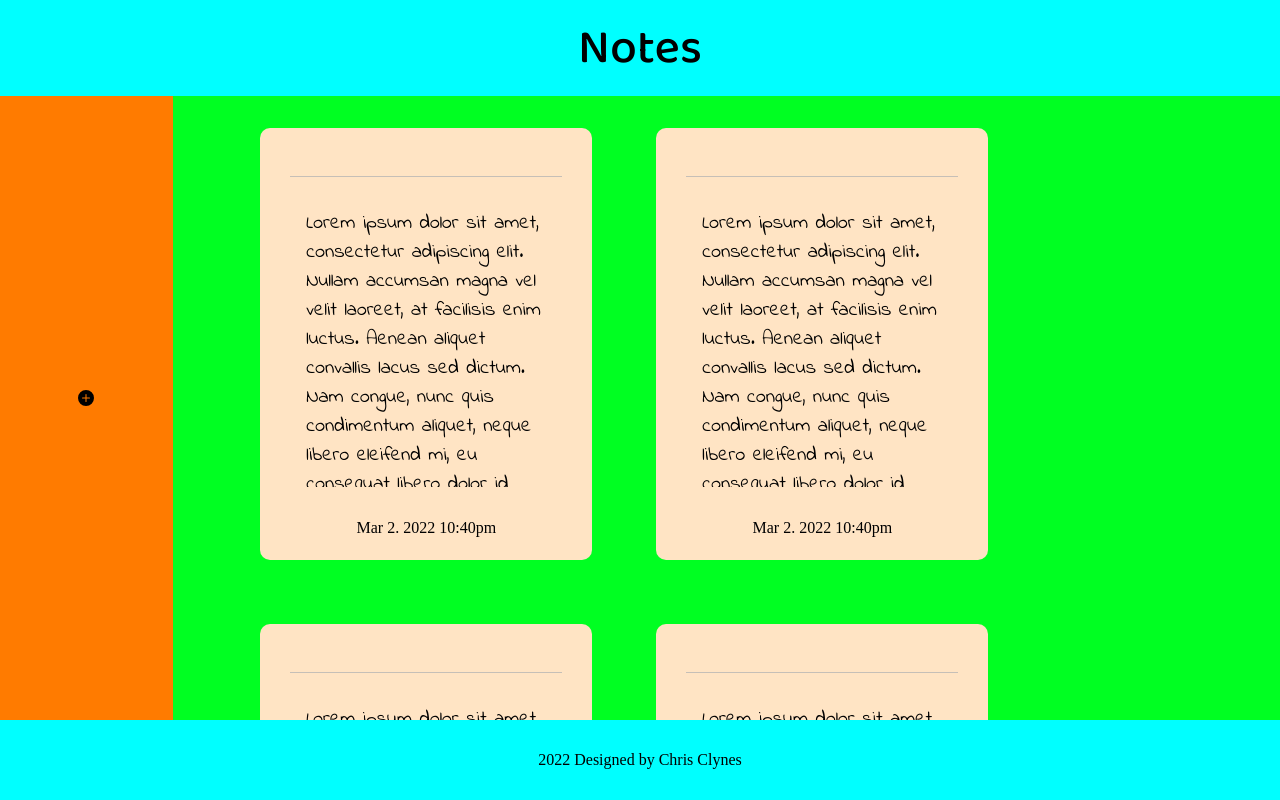
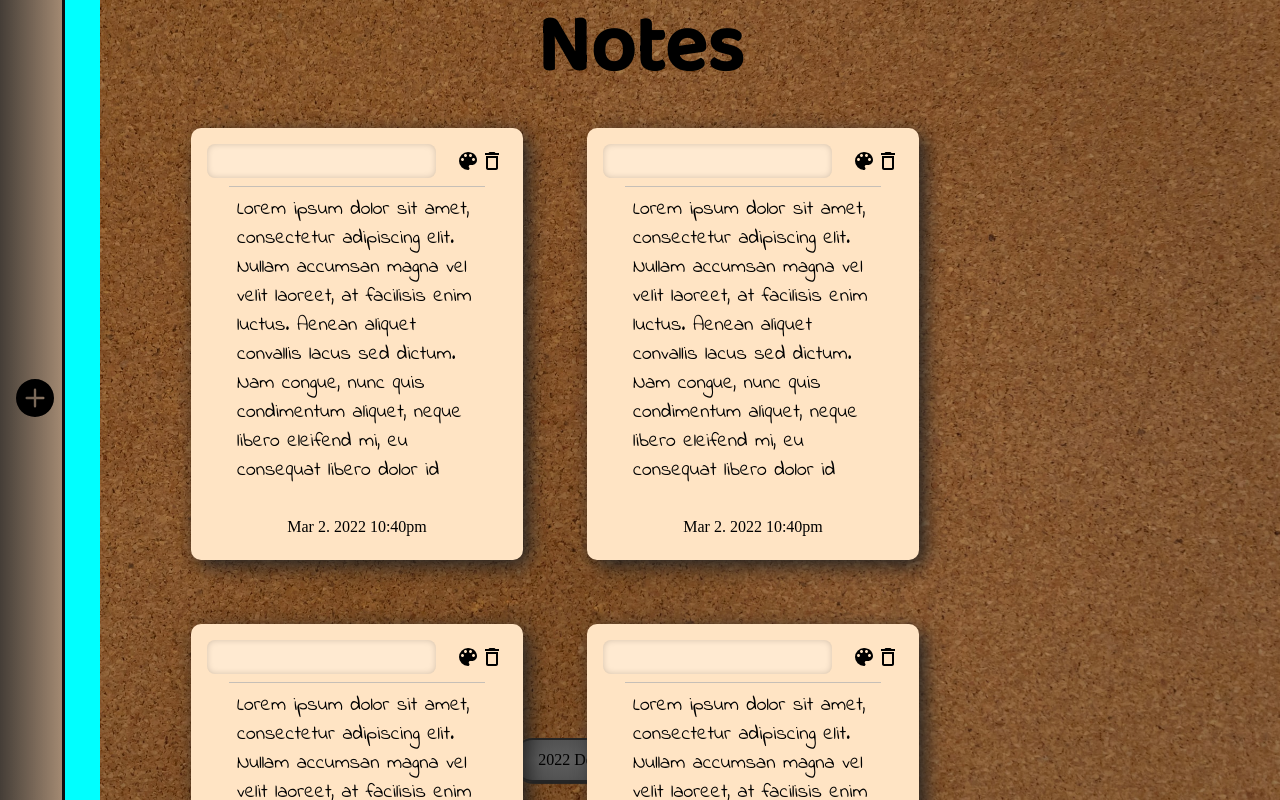
Before and after one commit to ChrisClynes/notes-app, a React (Create React App) app: page / in a window 1280 px wide. Built offline with nearby package versions, Linux system fonts and the light colour scheme.

Commit message:
note cards styling complete, bg added, sidebar css update

```diff
--- a/src/App.css
+++ b/src/App.css
@@ -21,3 +21,11 @@ body,html {
     flex-direction: row;
     background-color: rgb(255, 123, 0);
 }
+
+.app__bg {
+    background: linear-gradient( rgba(0, 0, 0, 0.15), rgba(0, 0, 0, 0.15) ), url('./assets/bg.jpg');
+    background-position: center;
+    background-size: cover;
+    background-repeat: repeat;
+    background-attachment: fixed;
+  }
--- a/src/App.js
+++ b/src/App.js
@@ -1,18 +1,22 @@
-import React from 'react';
+import React, { useState } from 'react';
 import { Header, Footer, Sidebar } from './components';
 import { TackBoard } from './container';
 
 import './App.css';
 
-const App = () => (
+const App = () => {
+    const [toggleAddNote, setToggleAddNote] = useState(false);
+
+    return (
     <div className="app__page">
         <Header />
         <div className="app__main">
-            <Sidebar />
-            <TackBoard />
+            <Sidebar toggleAddNote={toggleAddNote} />
+            <TackBoard toggleAddNote={toggleAddNote} />
         </div>
         <Footer />
     </div>
-)
+    )
+}
 
 export default App;
--- a/src/components/Footer/Footer.css
+++ b/src/components/Footer/Footer.css
@@ -5,7 +5,23 @@
     display: flex;
     align-items: center;
     justify-content: center;
-    background-color: aqua;
+    background-image: none;
     position: absolute;
+    text-align: center;
     bottom: 0;
+    z-index: 0;
 }
+
+.app__footer-text {
+    width: 250px;
+    height: 40px;
+    background-image: linear-gradient(rgb(82, 82, 82), rgb(94, 94, 94), rgb(82, 82, 82));
+    border-radius: 20px;
+    border: 2px solid rgb(37, 37, 37);
+    display: flex;
+    align-items: center;
+    justify-content: center;
+    box-shadow: 1px 2px 1px rgb(36, 36, 36);
+
+
+}
--- a/src/components/Footer/Footer.jsx
+++ b/src/components/Footer/Footer.jsx
@@ -5,7 +5,9 @@ import './Footer.css';
 const Footer = () => {
     return (
         <div className="app__footer">
-            2022 Designed by Chris Clynes
+            <div className="app__footer-text">
+                2022 Designed by Chris Clynes
+            </div>
         </div>
     )
 }
--- a/src/components/Header/Header.css
+++ b/src/components/Header/Header.css
@@ -5,9 +5,15 @@
     display: flex;
     align-items: center;
     justify-content: center;
-    background-color: aqua;
+    background: none;
     position: absolute;
     top: 0;
+
+    z-index: 10;
+}
+
+.app__title {
     font-family: 'Baloo 2', cursive;
-    font-size: 3rem;
+    font-size: 5rem;
+    font-weight: 600;
 }
--- a/src/components/Sidebar/Sidebar.css
+++ b/src/components/Sidebar/Sidebar.css
@@ -1,8 +1,32 @@
+.app__sidebar_wrapper {
+    width: 100px;
+    height: 100%;
+    display: flex;
+    flex-direction: row;
+    justify-content: center;
+    align-items: center;
+
+}
+
 .app__sidebar {
-    width: 200px;
+    width: 100px;
     height: 100%;
     display: flex;
     justify-content: center;
     align-items: center;
-    background-color: rgb(255, 123, 0);
+    background-image: linear-gradient(to right, rgba(58, 58, 58, 0.945) , rgba(141, 141, 141, 0.808));
+    border-right: 3px solid rgba(12, 12, 12, 0.938);
 }
+
+.app__add_button {
+    padding-left: 1rem;
+    padding-right: 0.5rem;
+}
+
+.app__color_picker {
+    width: 100px;
+    height: 100%;
+    display: flex;
+    background-color: aqua;
+    display: flex;
+}
--- a/src/components/Sidebar/Sidebar.jsx
+++ b/src/components/Sidebar/Sidebar.jsx
@@ -1,13 +1,19 @@
 import React from 'react';
 import { BsPlusCircleFill } from 'react-icons/bs';
+import { HiMinusCircle } from 'react-icons/hi';
 
 import './Sidebar.css';
 
 const Sidebar = () => {
+
     return (
-        <div className="app__sidebar">
-            <div className="add__button">
-                <BsPlusCircleFill />
+        <div className="app__sidebar_wrapper">
+            <div className="app__sidebar">
+                <div className="app__add_button">
+                    <BsPlusCircleFill size={38}/>
+                </div>
+            </div>
+            <div className="app__color_picker">
             </div>
         </div>
     )
--- a/src/container/Notes/Notes.css
+++ b/src/container/Notes/Notes.css
@@ -7,14 +7,45 @@
     min-width: 300px;
     height: 400px;
     border-radius: 10px;
+    box-shadow: 6px 6px 20px rgb(36, 36, 36);
     background-color: bisque;
     padding: 1rem;
     margin: 2rem;
+    z-index: 3;
+}
+
+.app__note-header {
+    display: flex;
+    flex-direction: row;
+    justify-content: space-between;
+    align-items: center;
+    gap: 20px;
+    width: 100%;
+    padding: 0;
+    margin: 0;
+}
+
+.app__note-title {
+    width: 70%;
+    height: 2rem;
+    padding-right: 1rem;
+    padding-left: 1rem;
+    background-color: rgba(255, 255, 255, 0.212);
+    border-radius: 0.5rem;
+    box-shadow: inset 0 0 6px rgba(0, 0, 0, 0.171);
+    border: none;
+
+}
+
+.app__note-buttons {
+    width: 18%;
+    padding-top: 4px;
+
 }
 
 .app__note-content {
-    padding: 2rem 1rem;
-    margin: 2rem;
+    padding: 0.5rem 0.5rem 2rem 0.5rem;
+    margin: 0.5rem 2rem 2rem 2rem;
     width: 80%;
     height: 80%;
     border-top: 1px solid rgba(179, 179, 179, 0.74);
@@ -23,13 +54,27 @@
     overflow-y: scroll;
 }
 
-.scroll::-webkit-scrollbar-track {
-    box-shadow: inset 0 0 6px rgba(0, 0, 0, 0.3);
-    border-radius: 10px;
-  }
-
 .app__note-timestamp {
     width: 100%;
     height: 2rem;
     text-align: center;
 }
+
+
+/*----------------scrollbar----------------------*/
+.notes-scrollbar::-webkit-scrollbar {
+        width: .25em;
+        height: 80%;
+    }
+
+.notes-scrollbar::-webkit-scrollbar-track {
+        box-shadow: inset 0 0 6px rgba(0, 0, 0, 0.171);
+        border-radius: 10px;
+        background: none;
+
+      }
+
+.notes-scrollbar::-webkit-scrollbar-thumb {
+        background: rgba(138, 138, 138, 0.555);
+        border-radius: 10px;
+    }
--- a/src/container/Notes/Notes.jsx
+++ b/src/container/Notes/Notes.jsx
@@ -1,11 +1,19 @@
 import React from 'react';
+import { MdOutlineDeleteOutline, MdColorLens } from 'react-icons/md';
 
 import './Notes.css';
 
 const Notes = () => {
     return (
         <div className="app__note">
-            <div className="app__note-content">
+            <div className="app__note-header">
+                <input type="text" className="app__note-title" />
+                <div className="app__note-buttons">
+                    <MdColorLens size={24}/>
+                    <MdOutlineDeleteOutline size={24}/>
+                </div>
+            </div>
+            <div className="app__note-content notes-scrollbar">
             Lorem ipsum dolor sit amet, consectetur adipiscing elit. Nullam accumsan magna vel velit laoreet, at facilisis enim luctus. Aenean aliquet convallis lacus sed dictum. Nam congue, nunc quis condimentum aliquet, neque libero eleifend mi, eu consequat libero dolor id sapien. Ut vehicula arcu ut ligula varius suscipit. Donec luctus, purus ac lacinia rhoncus.
             </div>
             <div className="app__note-timestamp">
--- a/src/container/TackBoard/TackBoard.jsx
+++ b/src/container/TackBoard/TackBoard.jsx
@@ -6,7 +6,7 @@ import './TackBoard.css';
 
 const TackBoard = () => {
     return (
-        <div className="app__tackBoard">
+        <div className="app__tackBoard app__bg">
             <div className="app__notes-container">
             <Notes />
             <Notes />
```
Also changed, not shown: src/constants/images.js (added, +8 -0 lines), src/assets/bg.jpg (added).
